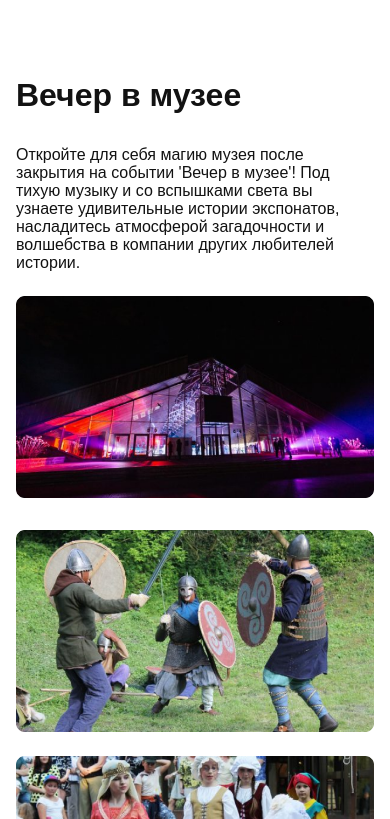
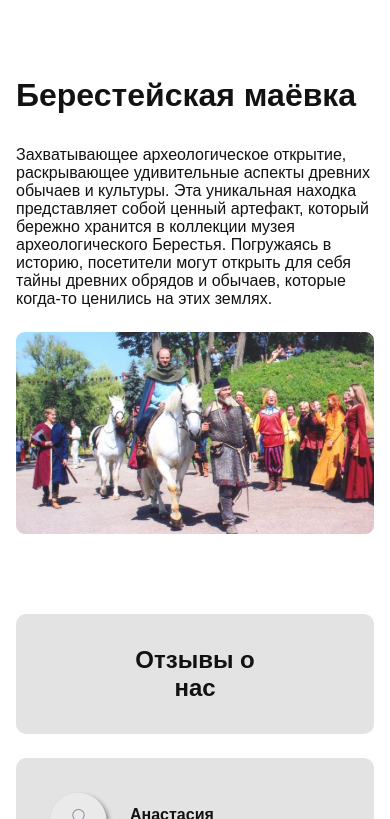
Before and after one commit to m-web-jan/museum, a website built with Vite: page index.html in a window 390 px wide. Both pictures are taken after a click on the picture 195 px from the left and 4277 px from the top of the page. Shown: the part 3880-4699 px from the top of the page. Built offline with nearby package versions, Linux system fonts and the light colour scheme.

Commit message:
feat: rebuild galley for mobile

```diff
--- a/main.ts
+++ b/main.ts
@@ -1,8 +1,10 @@
-import { arrLang } from './langData.ts';
+import { arrLang } from "./langData.ts";
 
 // Слайдер
 function animateSlider() {
-  const sliderContainer = document.getElementsByClassName('slider')[0] as HTMLElement;
+  const sliderContainer = document.getElementsByClassName(
+    "slider"
+  )[0] as HTMLElement;
   const slider = document.querySelector("#sliderCards") as HTMLElement;
   const nextButton = document.querySelector("#sliderBtnRight") as HTMLElement;
   const prevButton = document.querySelector("#sliderBtnLeft") as HTMLElement;
@@ -59,27 +61,35 @@ document.addEventListener("DOMContentLoaded", animateSlider);
 
 const galleryData = [
   {
-    title: "Вечер в музее",
-    description:
+    title: ["Вечер в музее", "Вечар у музеі"],
+    description: [
       "Откройте для себя магию музея после закрытия на событии 'Вечер в музее'! Под тихую музыку и со вспышками света вы узнаете удивительные истории экспонатов, насладитесь атмосферой загадочности и волшебства в компании других любителей истории.",
+      "Адкрыйце для сябе магію музея пасля закрыцця на падзеі 'вечар у музеі'! Пад ціхую музыку і са выбліскамі святла вы даведаецеся дзіўныя гісторыі экспанатаў, атрымаеце асалоду ад атмасферай загадкавасці і чараўніцтва ў кампаніі іншых аматараў гісторыі.",
+    ],
     img: "aboutusImg.png",
   },
   {
-    title: "Берестейская маёвка",
-    description:
+    title: ["Берестейская маёвка", "Берасцейская маёўка"],
+    description: [
       "Захватывающее археологическое открытие, раскрывающее удивительные аспекты древних обычаев и культуры. Эта уникальная находка представляет собой ценный артефакт, который бережно хранится в коллекции музея археологического Берестья. Погружаясь в историю, посетители могут открыть для себя тайны древних обрядов и обычаев, которые когда-то ценились на этих землях.",
+      "Захапляльнае археалагічнае адкрыццё, якое раскрывае дзіўныя аспекты старажытных звычаяў і культуры. Гэтая ўнікальная знаходка ўяўляе сабой каштоўны артэфакт, які беражліва захоўваецца ў калекцыі музея археалагічнага Бярэсця. Апускаючыся ў гісторыю, наведвальнікі могуць адкрыць для сябе таямніцы старажытных абрадаў і звычаяў, якія калісьці шанаваліся на гэтых землях.",
+    ],
     img: "gallery1.png",
   },
   {
-    title: "Ожившая история",
-    description:
+    title: ["Ожившая история", "Ажыўшая гісторыя"],
+    description: [
       "Захватывающее путешествие в прошлое, где артефакты и воссозданные сцены оживляют историю, погружая посетителей в атмосферу удивительных и непознанных древних эпох.",
+      "Захапляльнае падарожжа ў мінулае, дзе артэфакты і адноўленыя сцэны ажыўляюць гісторыю, апускаючы наведвальнікаў у атмасферу дзіўных і непазнаных старажытных эпох.",
+    ],
     img: "gallery2.png",
   },
   {
-    title: "Тайны забытых времен",
-    description:
+    title: ["Тайны забытых времен", "Таямніцы забытых часоў"],
+    description: [
       "Глубокое погружение в прошлое, где таинственные артефакты и воссозданные сцены рассказывают нам истории о забытых временах, раскрывая удивительные аспекты древних цивилизаций и обычаев. Посетители будут потрясены атмосферой загадочности и увлекательными открытиями, которые ждут их в этом путешествии сквозь туманные пелены времени.",
+      "Глыбокае апусканне ў мінулае, дзе таямнічыя артэфакты і адноўленыя сцэны распавядаюць нам гісторыі пра забытых часах, раскрываючы дзіўныя аспекты старажытных цывілізацый і звычаяў. Наведвальнікі будуць узрушаныя атмасферай загадкавасці і займальнымі адкрыццямі, якія чакаюць іх у гэтым падарожжы скрозь туманныя заслоны часу.",
+    ],
     img: "gallery3.png",
   },
 ];
@@ -89,9 +99,21 @@ function gallery() {
   let galleryImages = document
     .querySelector(".gallery")
     ?.getElementsByTagName("img")!;
+
   let galleryMainImage = galleryImages[0];
   const galTitle = document.querySelector("#galTitle") as HTMLElement;
   const galText = document.querySelector("#galText") as HTMLElement;
+
+  if (window.innerWidth < 768) {
+    let current = 0;
+    galleryMainImage.onclick = () => {
+      current = (current + 1) % 4;
+      galTitle.innerText = galleryData[current].title[lang === 'ru' ? 0 : 1];
+      galText.innerText = galleryData[current].description[lang === 'ru' ? 0 : 1];
+      galleryMainImage.src = `images/${galleryData[current].img}`;
+    };
+    return;
+  }
 
   for (let i = 1; i < galleryImages?.length; i++) {
     galleryImages[i].onclick = () => {
@@ -105,8 +127,8 @@ function gallery() {
       galleryMainImage.src = `images/${current.img}`;
       let currentIndex = galleryImages[i].id;
       galleryImages[i].id = galleryMainImage.id;
-      galTitle.innerText = current.title;
-      galText.innerText = current.description;
+      galTitle.innerText = current.title[lang === 'ru' ? 0 : 1];
+      galText.innerText = current.description[lang === 'ru' ? 0 : 1];
       galleryMainImage.id = currentIndex;
     };
   }
@@ -123,33 +145,39 @@ let switchMode = document.getElementsByClassName(
 switchMode.onchange = changeTheme;
 
 function changeTheme() {
-  const icons = document.getElementsByClassName('icon') as unknown as HTMLElement[];
-  const socialIcons = document.getElementsByClassName('social')[0] as HTMLElement;
+  const icons = document.getElementsByClassName(
+    "icon"
+  ) as unknown as HTMLElement[];
+  const socialIcons = document.getElementsByClassName(
+    "social"
+  )[0] as HTMLElement;
   const root = document.documentElement;
-  const themeText = document.getElementsByClassName('themeText')[0] as HTMLElement;
+  const themeText = document.getElementsByClassName(
+    "themeText"
+  )[0] as HTMLElement;
   if (switchMode.checked) {
-    themeText.innerText = 'Темная';
-    root.style.setProperty('--background-light', '#121212');
-    root.style.setProperty('--secondary-background-light', '#202328');
-    root.style.setProperty('--text-light', '#ffffff');
-    root.style.setProperty('--text-light2', '#121212');
+    themeText.innerText = "Темная";
+    root.style.setProperty("--background-light", "#121212");
+    root.style.setProperty("--secondary-background-light", "#202328");
+    root.style.setProperty("--text-light", "#ffffff");
+    root.style.setProperty("--text-light2", "#121212");
     changeLogo("logoWhite.png");
     localStorage.setItem("theme", "dark");
-    socialIcons.style.filter = "invert(1)"
+    socialIcons.style.filter = "invert(1)";
     for (let i = 0; i < icons.length; i++) {
-      icons[i].style.filter = 'invert(1)';
+      icons[i].style.filter = "invert(1)";
     }
   } else {
-    themeText.innerText = 'Светлая';
-    root.style.setProperty('--background-light', '#ffffff');
-    root.style.setProperty('--secondary-background-light', '#E3E3E3');
-    root.style.setProperty('--text-light', '#121212');
-    root.style.setProperty('--text-light2', '#ffffff');
+    themeText.innerText = "Светлая";
+    root.style.setProperty("--background-light", "#ffffff");
+    root.style.setProperty("--secondary-background-light", "#E3E3E3");
+    root.style.setProperty("--text-light", "#121212");
+    root.style.setProperty("--text-light2", "#ffffff");
     changeLogo("logoBlack.png");
     localStorage.setItem("theme", "light");
-    socialIcons.style.filter = "invert(0)"
+    socialIcons.style.filter = "invert(0)";
     for (let i = 0; i < icons.length; i++) {
-      icons[i].style.filter = 'invert(0)';
+      icons[i].style.filter = "invert(0)";
     }
   }
 }
@@ -169,21 +197,21 @@ lngSelect.addEventListener("change", changeLang);
 
 document.body.onload = () => {
   const currentTheme = localStorage.getItem("theme");
-  if (currentTheme === 'dark') {
+  if (currentTheme === "dark") {
     switchMode.checked = true;
     changeTheme();
   }
-  if (currentTheme === 'light') {
+  if (currentTheme === "light") {
     switchMode.checked = false;
     changeTheme();
   }
   const currentLang = localStorage.getItem("lang");
   if (currentLang === null) return;
-  const langBtn = document.getElementsByTagName('select')[0];
-  if (currentLang === 'ru') {
+  const langBtn = document.getElementsByTagName("select")[0];
+  if (currentLang === "ru") {
     langBtn.value = currentLang;
   }
-  if (currentLang === 'by') {
+  if (currentLang === "by") {
     langBtn.value = currentLang;
   }
   const allTags = document.getElementsByClassName("lang");
@@ -192,11 +220,11 @@ document.body.onload = () => {
     const key = tag.getAttribute("key") as string;
     tag.innerText = arrLang[currentLang][key];
   }
-}
-
+};
+let lang = "ru";
 function changeLang(e: Event) {
   const target = e.target as HTMLSelectElement;
-  const lang = target.value as "ru";
+  lang = target.value as "ru";
   localStorage.setItem("lang", lang);
 
   const allTags = document.getElementsByClassName("lang");
@@ -209,33 +237,34 @@ function changeLang(e: Event) {
 // Переключатель языков
 
 // Открытие моб меню
-const burger = document.getElementsByClassName('burgerMenu')[0] as HTMLElement;
+const burger = document.getElementsByClassName("burgerMenu")[0] as HTMLElement;
 burger.onclick = showMobMenu;
 
-const mobMenu = document.getElementsByClassName('mobMenu')[0] as HTMLElement;
+const mobMenu = document.getElementsByClassName("mobMenu")[0] as HTMLElement;
 
 function showMobMenu() {
-  if (mobMenu.classList.contains('close')) {
-    mobMenu.classList.remove('close');
-    document.body.style.overflow = 'hidden';
+  if (mobMenu.classList.contains("close")) {
+    mobMenu.classList.remove("close");
+    document.body.style.overflow = "hidden";
   } else {
-    mobMenu.classList.add('close');
-    document.body.style.overflow = 'visible';
+    mobMenu.classList.add("close");
+    document.body.style.overflow = "visible";
   }
 }
 
-mobMenu.addEventListener('click', (e) => {
+mobMenu.addEventListener("click", (e) => {
   const elem = e.target as HTMLElement;
-  if (!elem.classList.contains('menuContent')) {
+  if (!elem.classList.contains("menuContent")) {
     showMobMenu();
   }
 });
 // Открытие моб меню
 
-const scrollSlider = document.getElementsByClassName('gosSlider')[0].getElementsByClassName('container')[0];
-
+const scrollSlider = document
+  .getElementsByClassName("gosSlider")[0]
+  .getElementsByClassName("container")[0];
 if (window.innerWidth < 768) {
-  setInterval(function() {
+  setInterval(function () {
     scrollSlider.scrollTo(0, 0);
   }, 1000 * 15);
 }
--- a/style.scss
+++ b/style.scss
@@ -271,12 +271,13 @@ main {
           }
         }
         .second-row {
-          flex-direction: column-reverse;
-          row-gap: 1.5rem;
-          img {
-            width: auto;
-            max-width: 100%;
-          }
+          display: none;
+          // flex-direction: column-reverse;
+          // row-gap: 1.5rem;
+          // img {
+          //   width: auto;
+          //   max-width: 100%;
+          // }
         }
       }
     }
@@ -550,7 +551,6 @@ main {
     background-color: var(--secondary-background-light);
     .container {
       padding: 1rem 0;
-      // overflow: hidden;
       overflow: auto;
       max-width: 74rem;
       .cards {
```
